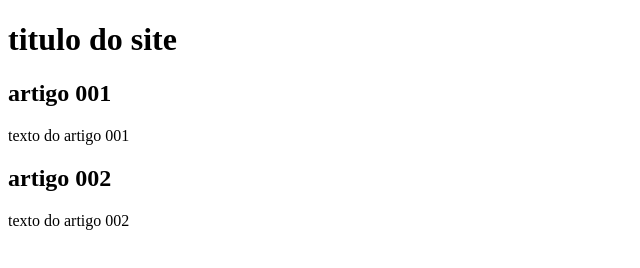
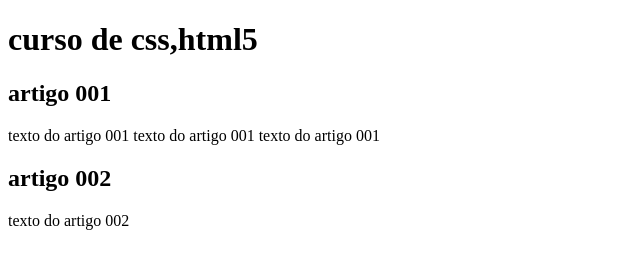
Before and after one commit to otaviohenrique17/projeto-site, a plain HTML site: page index.html in a window 1280 px wide. Shown: the whole page, without its empty margins (0-640 px from the left). Drawn offline with Linux system fonts and the light colour scheme.

Commit message:
escrevendo

```diff
--- a/index.html
+++ b/index.html
@@ -3,17 +3,19 @@
 <head>
     <meta charset="UTF-8">
     <meta name="viewport" content="width=device-width, initial-scale=1.0">
-    <title>titulo do sitet</title>
+    <title>cursos gratis</title>
 </head>
 <body>
     <main>
 <header>
-<h1>titulo do site</h1>
+<h1>curso de css,html5</h1>
 
 </header>
 <article>
 <h2>artigo 001</h2>
-<p>texto do artigo 001</p>
+<p>texto do artigo 001
+texto do artigo 001
+texto do artigo 001</p>
 
 </article>
 <h2>artigo 002</h2>
```
